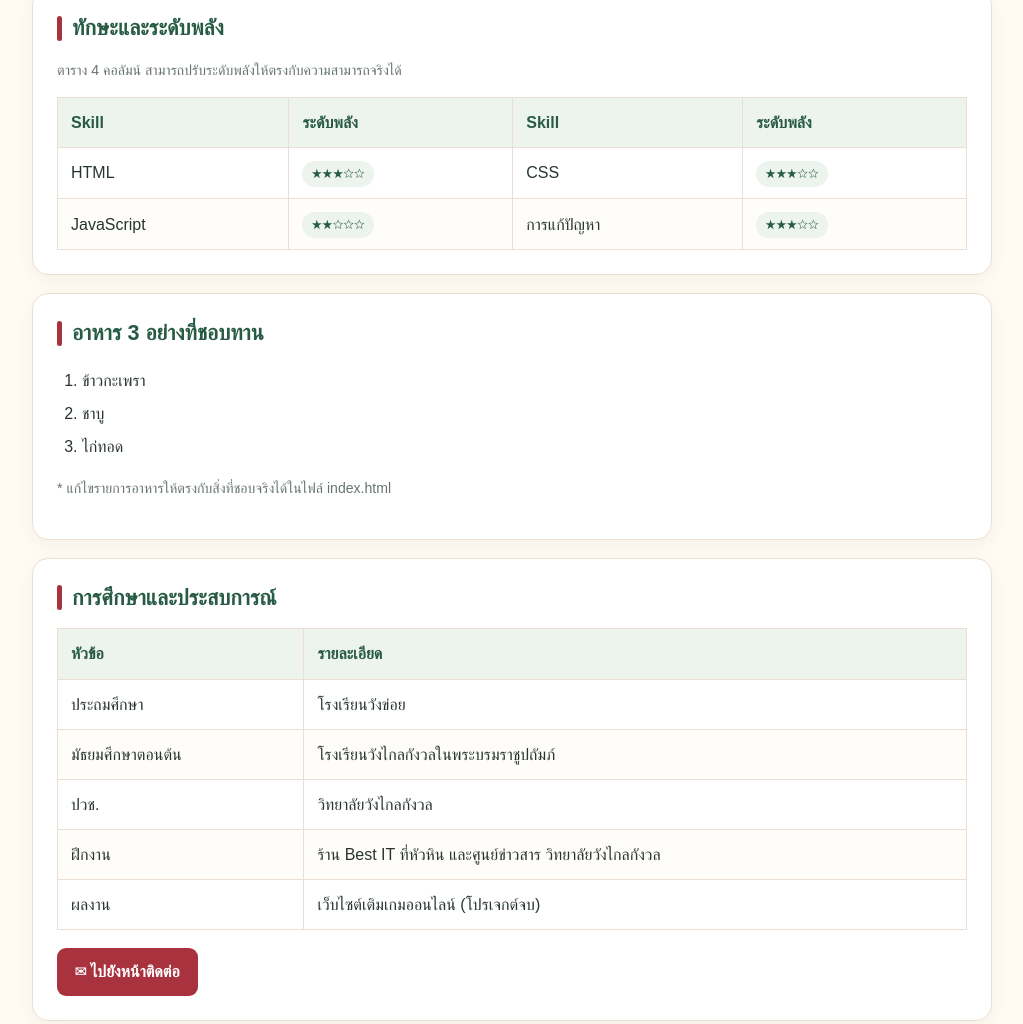
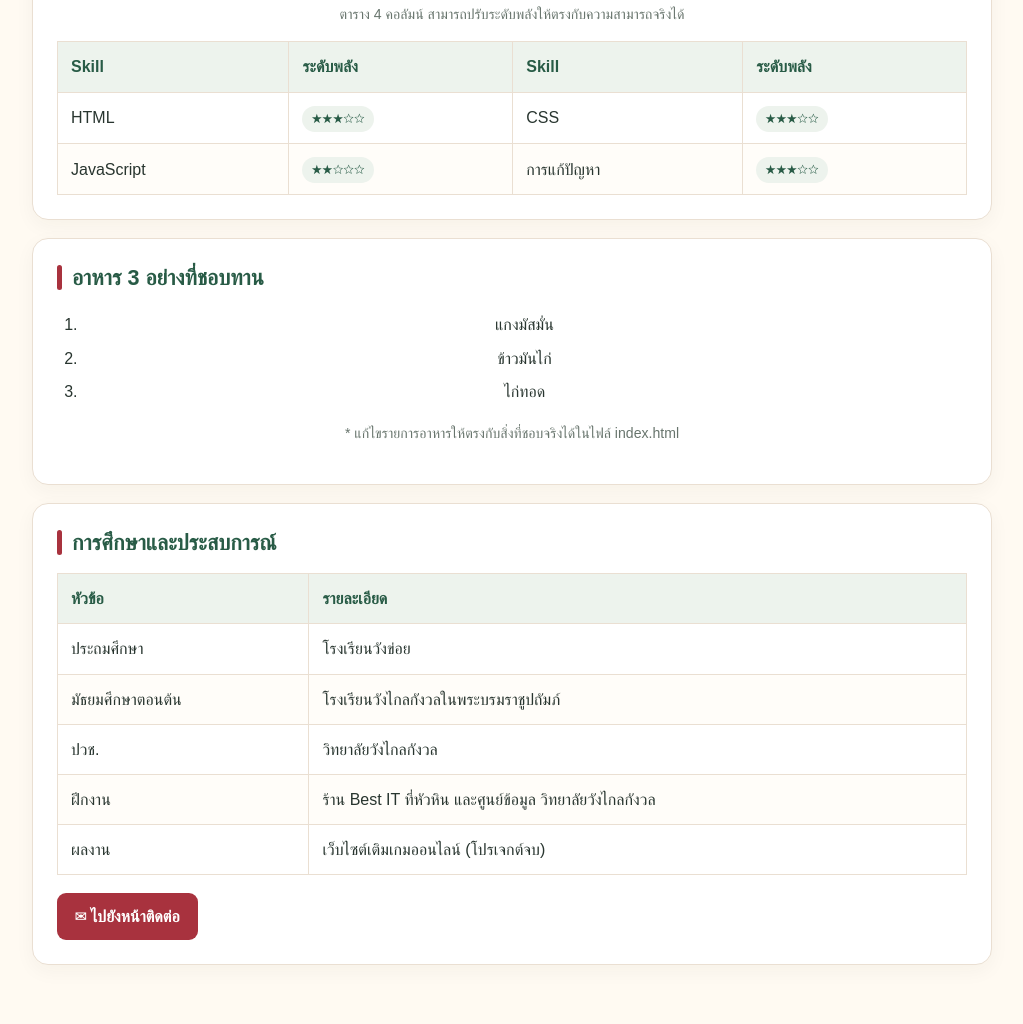
Before and after one commit to thanawatjongsungnern/My-Page, a plain HTML site: page index.html in a window 1280 px wide. Shown: the part 587-1611 px from the top of the page, without its empty margins (128-1151 px from the left). Drawn offline with Linux system fonts and the light colour scheme; a web font is replaced by a local one.

Commit message:
Update index.html

```diff
--- a/index.html
+++ b/index.html
@@ -1,8 +1,8 @@
 <!DOCTYPE html><html lang="th"><head><meta charset="UTF-8"><meta name="viewport" content="width=device-width,initial-scale=1"><title>MyPage v2 | ธนวัฒน์ จงสูงเนิน</title><link rel="stylesheet" href="style.css"></head><body>
 <header><div class="wrap nav"><a class="brand" href="index.html">🎄 TANAWAT <span>MY PAGE</span></a><nav class="navlinks"><a href="#profile">ประวัติส่วนตัว</a><a href="#skills">ทักษะ</a><a href="#favorite">อาหารที่ชอบ</a><a href="contact.html">ติดต่อ</a></nav></div></header>
-<main class="wrap"><div class="hero"><div class="eyebrow">✦ MERRY CHRISTMAS & WELCOME ✦</div><h1>My Personal Page</h1><p>แนะนำตัวและรวบรวมข้อมูลของผมในธีมคริสต์มาสแบบเรียบง่าย</p></div>
+<main class="wrap"><div class="hero"><div class="eyebrow">✦ MERRY CHRISTMAS & WELCOME ✦</div><h1>My Personal Page</h1>
 <section class="panel" id="profile"><h2 class="section-title">ประวัติส่วนตัว</h2><table class="profile-table"><tr><td class="profile-photo-cell"><img class="profile-photo" src="assets/profile.jpg" alt="รูปโปรไฟล์ ธนวัฒน์ จงสูงเนิน"></td><td class="profile-details"><h2>นายธนวัฒน์ จงสูงเนิน</h2><p><strong>ตำแหน่ง</strong> นักศึกษา</p><p><strong>สาขาวิชา</strong> กรุณาเติมชื่อสาขาวิชาของตนเอง</p><p><strong>สถาบันการศึกษา</strong> วิทยาลัยวังไกลกังวล</p><p><strong>วันเกิด</strong> 25 ธันวาคม 2005</p></td></tr></table></section>
 <section class="panel" id="skills"><h2 class="section-title">ทักษะและระดับพลัง</h2><p class="note">ตาราง 4 คอลัมน์ สามารถปรับระดับพลังให้ตรงกับความสามารถจริงได้</p><table class="data"><thead><tr><th>Skill</th><th>ระดับพลัง</th><th>Skill</th><th>ระดับพลัง</th></tr></thead><tbody><tr><td>HTML</td><td><span class="badge">★★★☆☆</span></td><td>CSS</td><td><span class="badge">★★★☆☆</span></td></tr><tr><td>JavaScript</td><td><span class="badge">★★☆☆☆</span></td><td>การแก้ปัญหา</td><td><span class="badge">★★★☆☆</span></td></tr></tbody></table></section>
-<section class="panel" id="favorite"><h2 class="section-title">อาหาร 3 อย่างที่ชอบทาน</h2><ol class="food-list"><li>ข้าวกะเพรา</li><li>ชาบู</li><li>ไก่ทอด</li></ol><p class="note">* แก้ไขรายการอาหารให้ตรงกับสิ่งที่ชอบจริงได้ในไฟล์ index.html</p></section>
-<section class="panel"><h2 class="section-title">การศึกษาและประสบการณ์</h2><table class="data"><thead><tr><th>หัวข้อ</th><th>รายละเอียด</th></tr></thead><tbody><tr><td>ประถมศึกษา</td><td>โรงเรียนวังข่อย</td></tr><tr><td>มัธยมศึกษาตอนต้น</td><td>โรงเรียนวังไกลกังวลในพระบรมราชูปถัมภ์</td></tr><tr><td>ปวช.</td><td>วิทยาลัยวังไกลกังวล</td></tr><tr><td>ฝึกงาน</td><td>ร้าน Best IT ที่หัวหิน และศูนย์ข่าวสาร วิทยาลัยวังไกลกังวล</td></tr><tr><td>ผลงาน</td><td>เว็บไซต์เติมเกมออนไลน์ (โปรเจกต์จบ)</td></tr></tbody></table><div class="actions"><a class="btn" href="contact.html">✉ ไปยังหน้าติดต่อ</a></div></section></main>
+<section class="panel" id="favorite"><h2 class="section-title">อาหาร 3 อย่างที่ชอบทาน</h2><ol class="food-list"><li>แกงมัสมั่น</li><li>ข้าวมันไก่</li><li>ไก่ทอด</li></ol><p class="note">* แก้ไขรายการอาหารให้ตรงกับสิ่งที่ชอบจริงได้ในไฟล์ index.html</p></section>
+<section class="panel"><h2 class="section-title">การศึกษาและประสบการณ์</h2><table class="data"><thead><tr><th>หัวข้อ</th><th>รายละเอียด</th></tr></thead><tbody><tr><td>ประถมศึกษา</td><td>โรงเรียนวังข่อย</td></tr><tr><td>มัธยมศึกษาตอนต้น</td><td>โรงเรียนวังไกลกังวลในพระบรมราชูปถัมภ์</td></tr><tr><td>ปวช.</td><td>วิทยาลัยวังไกลกังวล</td></tr><tr><td>ฝึกงาน</td><td>ร้าน Best IT ที่หัวหิน และศูนย์ข้อมูล วิทยาลัยวังไกลกังวล</td></tr><tr><td>ผลงาน</td><td>เว็บไซต์เติมเกมออนไลน์ (โปรเจกต์จบ)</td></tr></tbody></table><div class="actions"><a class="btn" href="contact.html">✉ ไปยังหน้าติดต่อ</a></div></section></main>
 <footer>🎄 Merry Christmas · MyPage v2 · ธนวัฒน์ จงสูงเนิน 🎄</footer></body></html>
```
